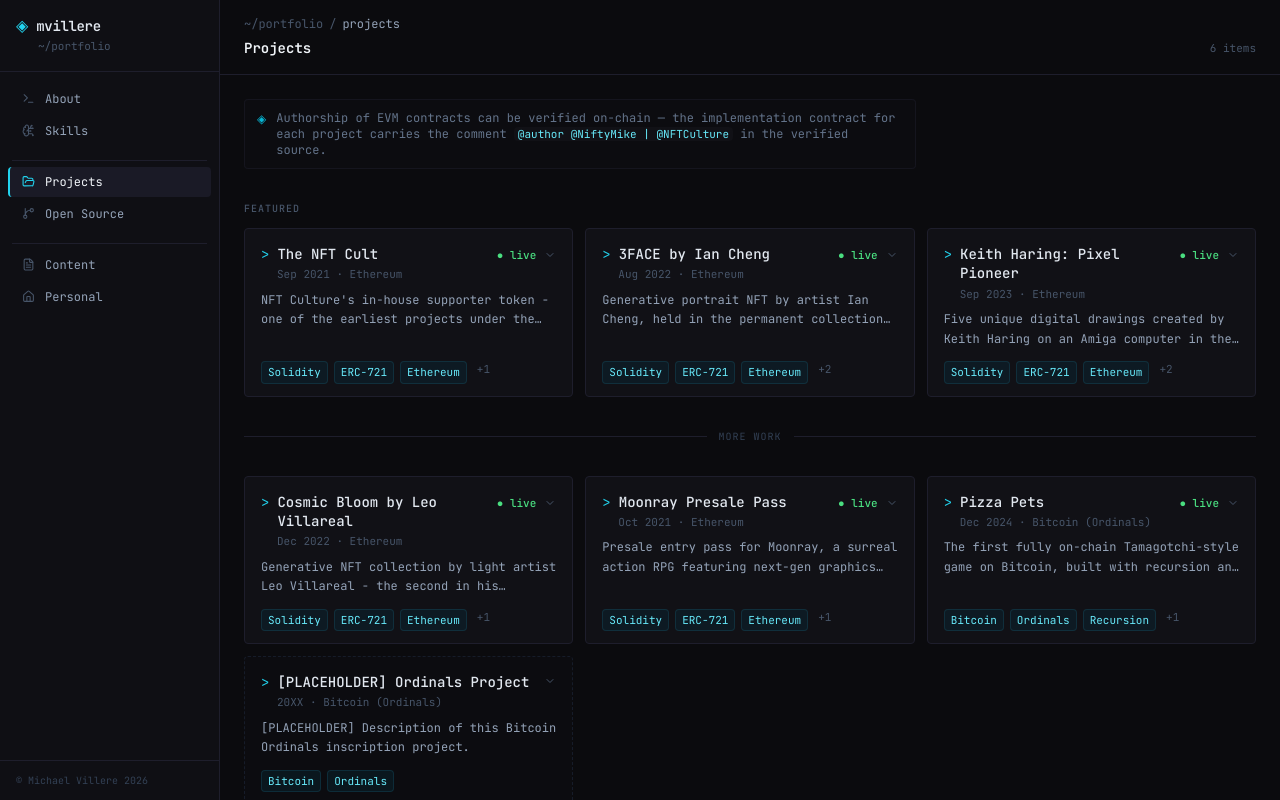
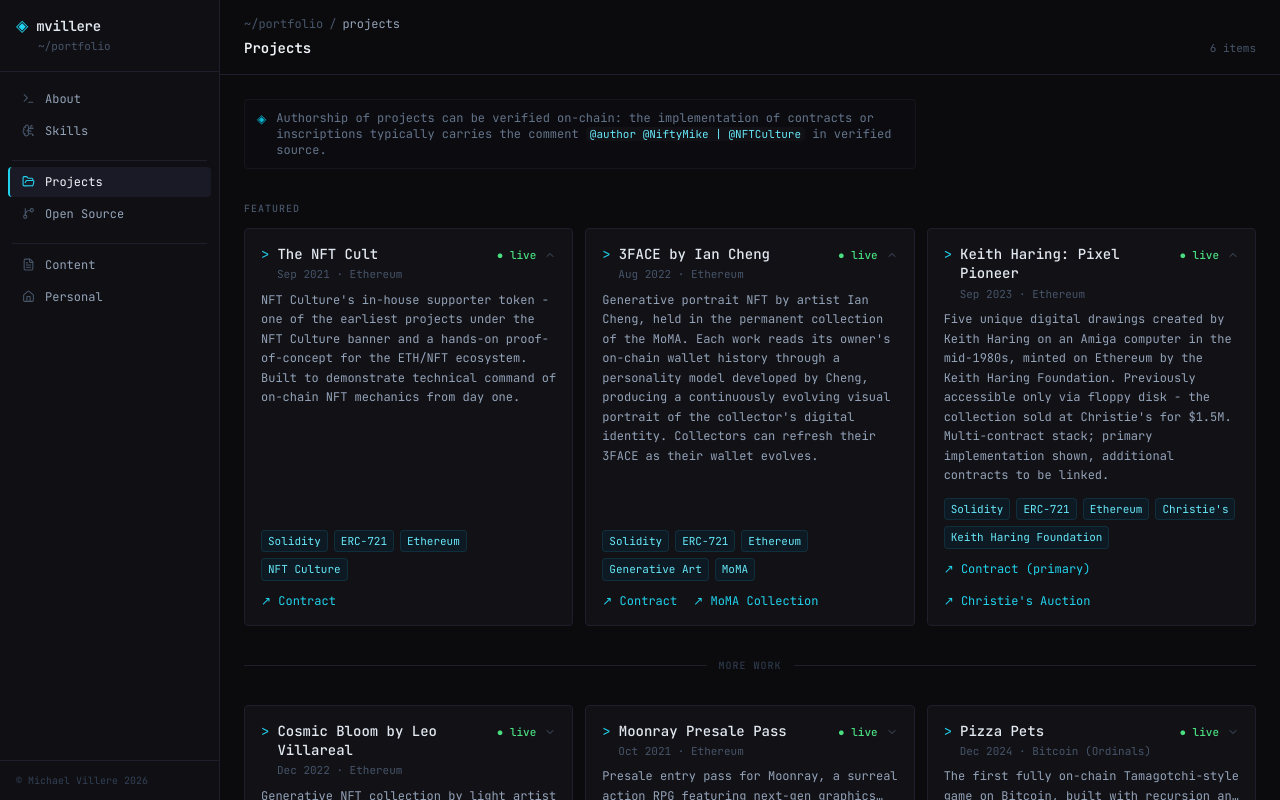
Before and after one commit to mvillere/mvillere.github.io, a Vue app: page / in a window 1280 px wide. Both pictures are taken after a click on the button "Projects". Built offline with nearby package versions, Linux system fonts and the light colour scheme.

Commit message:
project tweaks

```diff
--- a/src/components/ProjectCard.vue
+++ b/src/components/ProjectCard.vue
@@ -74,9 +74,9 @@
 import { ChevronDown } from 'lucide-vue-next';
 import type { Project } from '../data/portfolio';
 
-const props = defineProps<{ project: Project }>();
+const props = defineProps<{ project: Project; initialExpanded?: boolean }>();
 
-const isExpanded = ref(false);
+const isExpanded = ref(props.initialExpanded ?? false);
 const COLLAPSED_TAG_LIMIT = 3;
 
 const isPlaceholder = computed(() => props.project.status === 'placeholder');
--- a/src/components/tabs/ProjectsTab.vue
+++ b/src/components/tabs/ProjectsTab.vue
@@ -6,12 +6,11 @@
     >
       <span class="text-cyan-500 shrink-0 mt-px">◈</span>
       <span>
-        Authorship of EVM contracts can be verified on-chain — the implementation contract for each
-        project carries the comment
+        Authorship of projects can be verified on-chain: the implementation of contracts or inscriptions typically carries the comment
         <code class="text-cyan-300 bg-shell-card px-1 rounded text-[11px]"
           >@author @NiftyMike | @NFTCulture</code
         >
-        in the verified source.
+        in verified source.
       </span>
     </div>
 
@@ -19,7 +18,7 @@
     <div>
       <p class="text-[10px] font-medium text-slate-600 tracking-widest uppercase mb-3">featured</p>
       <div class="grid grid-cols-1 md:grid-cols-2 xl:grid-cols-3 gap-3">
-        <ProjectCard v-for="project in featured" :key="project.id" :project="project" />
+        <ProjectCard v-for="project in featured" :key="project.id" :project="project" :initial-expanded="true" />
       </div>
     </div>
 
```
